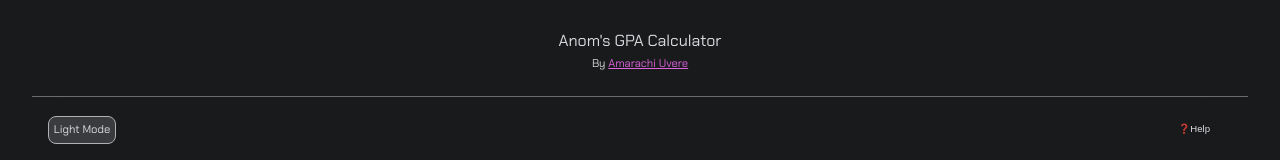
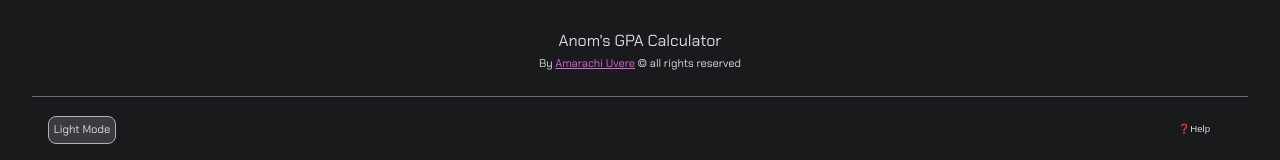
Before and after one commit to Ano-ly/AnomsCGPACalculator, a React (Vite) app: page / in a window 1280 px wide. Shown: the top 160 px of the page. Built offline with nearby package versions, Linux system fonts and the light colour scheme.

Commit message:
Update App.jsx with cp

```diff
--- a/src/App.jsx
+++ b/src/App.jsx
@@ -82,7 +82,7 @@ function App() {
       <Analytics />
       <div className="cont__lgo">
         <div className="cont__lgo__img">
-          Anom's GPA Calculator<p className="cont__lgo__img__txt">By <a class="cont__lgo__img__lnk" href='https://www.linkedin.com/in/amarachiuvere'>Amarachi Uvere</a></p>
+          Anom's GPA Calculator<p className="cont__lgo__img__txt">By <a class="cont__lgo__img__lnk" href='https://www.linkedin.com/in/amarachiuvere'>Amarachi Uvere</a> © all rights reserved</p>
         </div>
       </div>
       <div className="cont__main">
```
